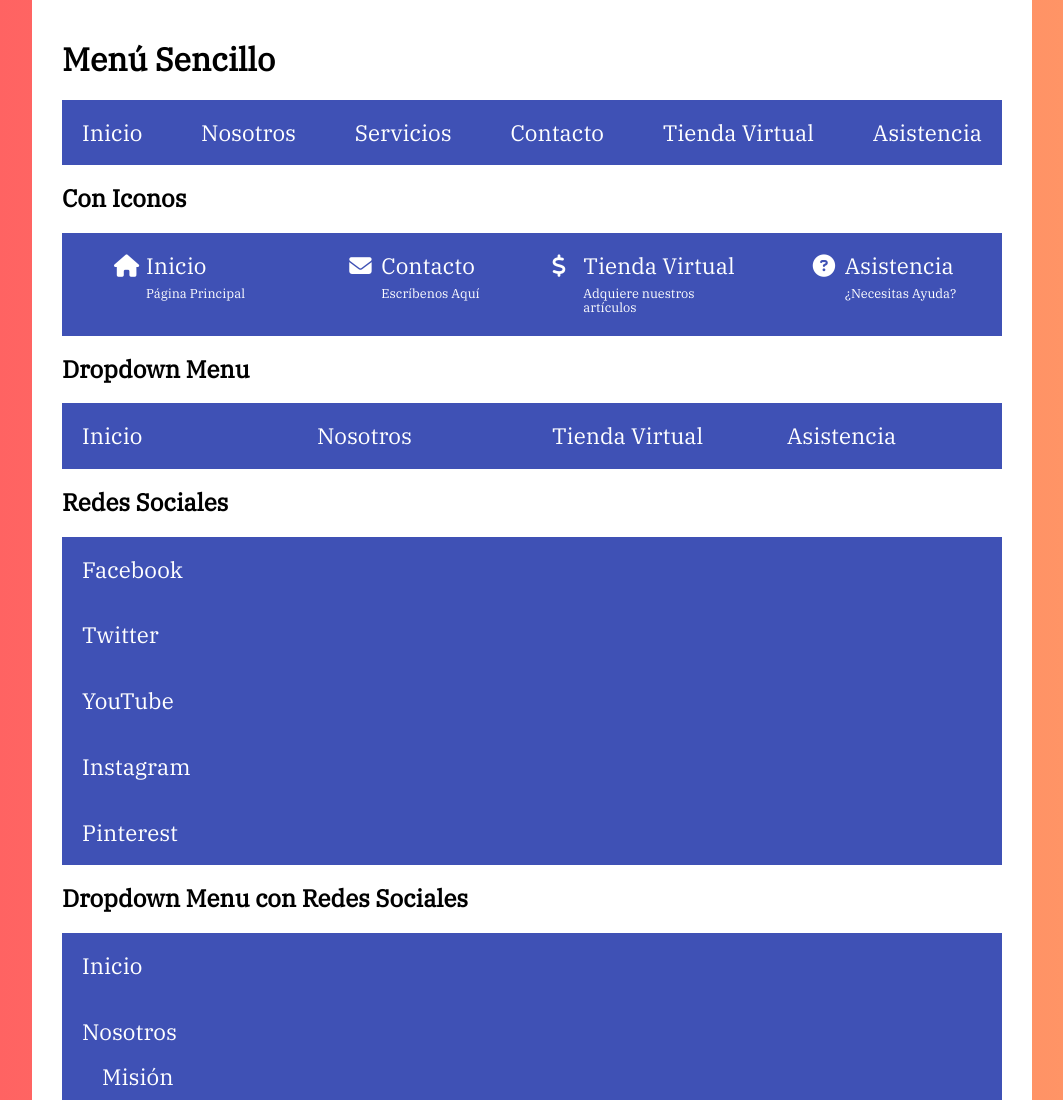
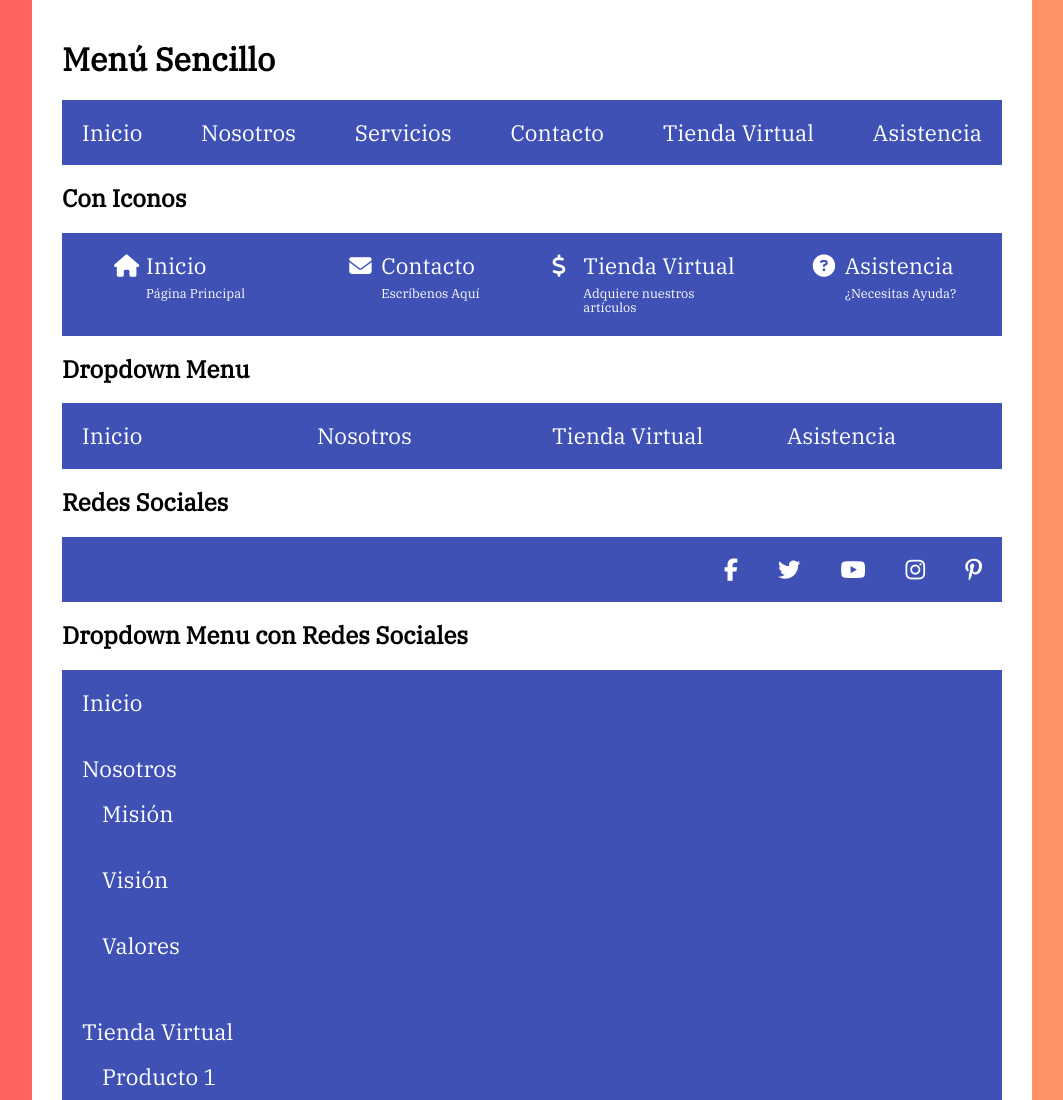
Before and after one commit to ZunoRick/CursoCSS_Grid_Flexbox, a plain HTML site: page menus-flexbox/inicio/index.html in a window 1280 px wide. Shown: the top 1100 px of the page, without its empty margins (108-1171 px from the left). Drawn offline with nearby package versions, Linux system fonts and the light colour scheme.

Commit message:
Creando menu de redes sociales

```diff
--- a/menus-flexbox/inicio/index.html
+++ b/menus-flexbox/inicio/index.html
@@ -102,7 +102,7 @@
         </nav>
 
         <h2>Redes Sociales</h2>
-        <nav id="iconos">
+        <nav class="sociales">
             <ul>
                 <li>
                     <a href="http://facebook.com"><span> Facebook</span></a>
--- a/menus-flexbox/inicio/style.css
+++ b/menus-flexbox/inicio/style.css
@@ -133,3 +133,33 @@ nav ul a {
         width: 100%;
     }
 }
+
+/* Sociales */
+.sociales ul li span{
+    display: none;
+}
+
+.sociales ul{
+    display: flex;
+    justify-content: flex-end;
+}
+
+.sociales ul li a::before{
+    font-family: "Font Awesome 5 Brands";
+}
+
+.sociales ul li a[href*='facebook.com']::before{
+    content: "\f39e";
+}
+.sociales ul li a[href*='twitter.com']::before{
+    content: "\f099";
+}
+.sociales ul li a[href*='youtube.com']::before{
+    content: "\f167";
+}
+.sociales ul li a[href*='instagram.com']::before{
+    content: "\f16d";
+}
+.sociales ul li a[href*='pinterest.com']::before{
+    content: "\f231";
+}
```
